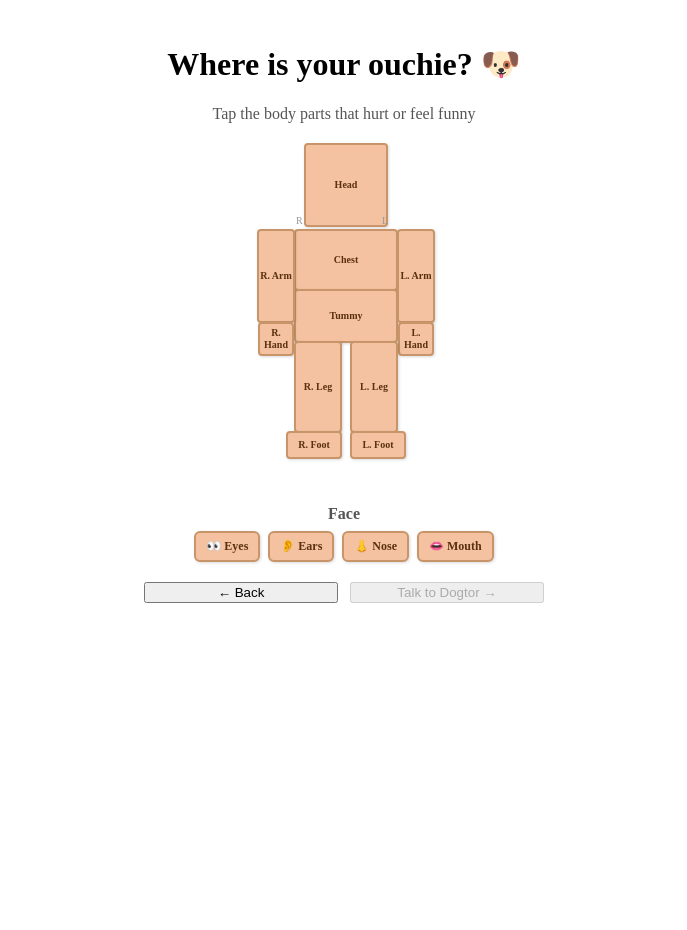
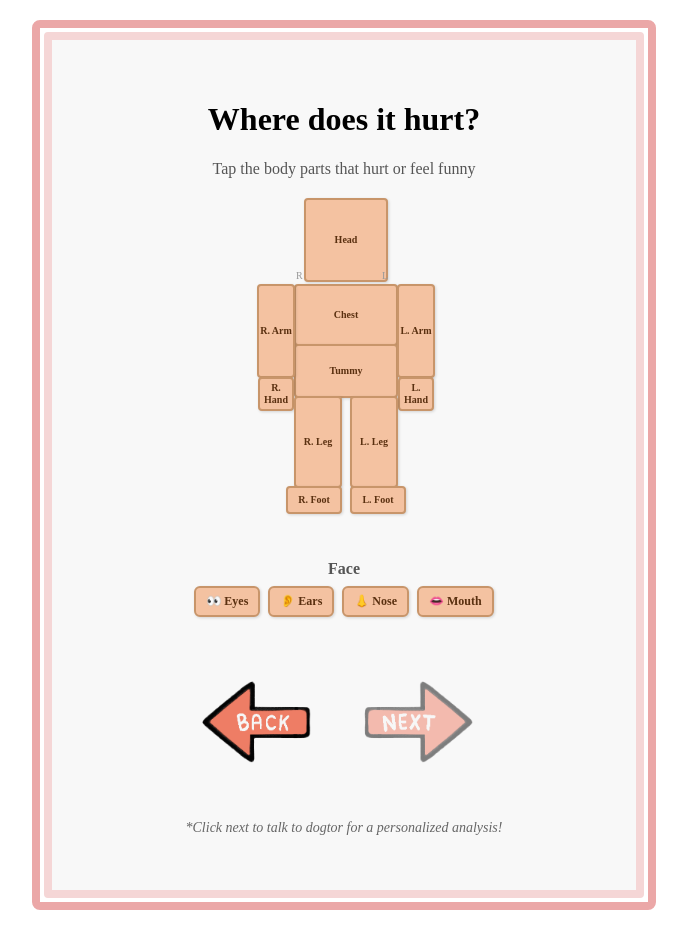
Before and after one commit to yoonieverse/dogtor, a React (Vite) app in the folder frontend/: page /bodyvisual in a window 1280 px wide. Shown: the whole page, without its empty margins (296-983 px from the left). Before the commit the page ends 848 px from the top, so only its background shows below. Built offline with nearby package versions, Linux system fonts and the light colour scheme.

Commit message:
Finished updating design for body visual + added buttons.

```diff
--- a/frontend/src/pages/BodyVisual.jsx
+++ b/frontend/src/pages/BodyVisual.jsx
@@ -69,14 +69,35 @@ export default function BodyVisual() {
 
   return (
     <div style={{
+      display: 'flex',
+      flexDirection: 'column',
+      alignItems: 'center',
+      justifyContent: 'center',
       minHeight: '100vh',
-      padding: '24px',
+      padding: '20px',
+    }}>
+      {/* Outer border container */}
+      <div style={{
+        border: '8px solid #EBA7A7', // Outer border - darker pink
+        padding: '4px',
+        borderRadius: '8px',
+        position: 'relative',
+        maxWidth: '600px',
+        width: '100%',
+      }}>
+        {/* Inner border container */}
+        <div style={{
+          border: '8px solid #F5D6D6', // Inner border - lighter pink
+          backgroundColor: '#F8F8F8', // Content background
+          padding: '40px',
+          borderRadius: '4px',
+          position: 'relative',
           display: 'flex',
           flexDirection: 'column',
           alignItems: 'center',
         }}>
           <h1 style={{ textAlign: 'center', marginBottom: '6px' }}>
-        Where is your ouchie? 🐶
+            Where does it hurt?
           </h1>
           <p style={{ textAlign: 'center', marginBottom: '20px', color: '#555' }}>
             Tap the body parts that hurt or feel funny
@@ -179,17 +200,63 @@ export default function BodyVisual() {
       )}
 
           {/* ── Navigation ── */}
-      <div style={{ display: 'flex', gap: '12px', width: '100%', maxWidth: '400px' }}>
-        <button onClick={() => navigate('/prescreen')} style={{ flex: 1 }}>
-          ← Back
-        </button>
-        <button
-          onClick={handleContinue}
-          disabled={selectedParts.length === 0}
-          style={{ flex: 1 }}
-        >
-          Talk to Dogtor →
-        </button>
+          <style>{`
+            @keyframes next-pulse {
+              0%, 100% { transform: scale(1); }
+              50% { transform: scale(1.05); }
+            }
+            .next-btn-animated {
+              cursor: pointer;
+              animation: next-pulse 2s ease-in-out infinite;
+            }
+            .next-btn-animated:hover {
+              animation: none;
+              transform: scale(1.08);
+            }
+            .next-btn-animated:disabled {
+              opacity: 0.5;
+              cursor: not-allowed;
+              animation: none;
+            }
+          `}</style>
+          <div style={{ display: 'flex', gap: '12px', width: '100%', maxWidth: '400px', justifyContent: 'center', alignItems: 'center', marginTop: '20px' }}>
+            <img
+              src="/src/assets/back.png"
+              alt="Back"
+              onClick={() => navigate('/prescreen')}
+              style={{ cursor: 'pointer', maxWidth: '150px', height: 'auto' }}
+            />
+            <img
+              src="/src/assets/nextbutton.png"
+              alt="Next"
+              width={150}
+              height={150}
+              onClick={() => {
+                if (selectedParts.length > 0) {
+                  handleContinue();
+                }
+              }}
+              className={selectedParts.length === 0 ? '' : 'next-btn-animated'}
+              style={{
+                cursor: selectedParts.length === 0 ? 'not-allowed' : 'pointer',
+                maxWidth: '200px',
+                height: 'auto',
+                opacity: selectedParts.length === 0 ? 0.5 : 1,
+              }}
+            />
+          </div>
+
+          {/* Note at bottom */}
+          <p style={{
+            textAlign: 'center',
+            marginTop: '20px',
+            fontSize: '14px',
+            color: '#666',
+            fontStyle: 'italic',
+          }}>
+            *Click next to talk to dogtor for a personalized analysis!
+          </p>
+        </div>
       </div>
     </div>
   );
```
Also changed, not shown: frontend/src/assets/back.png (added). Lines whose indentation alone changed are shown as unchanged.
